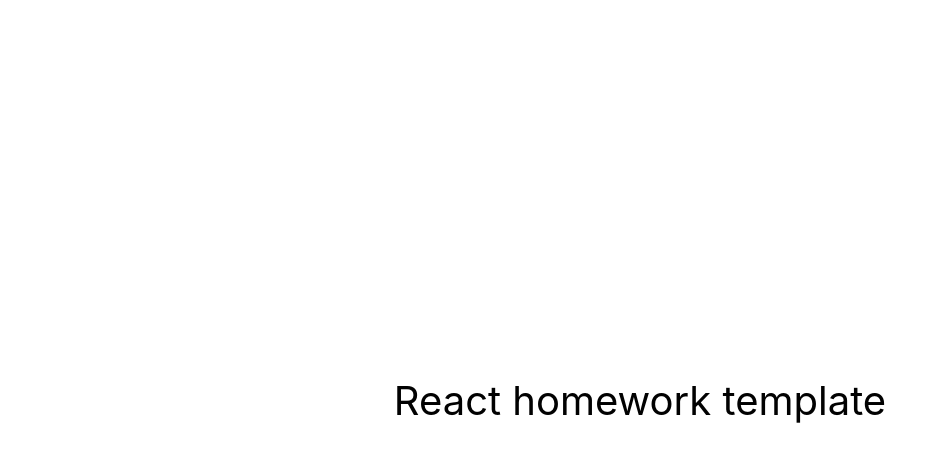
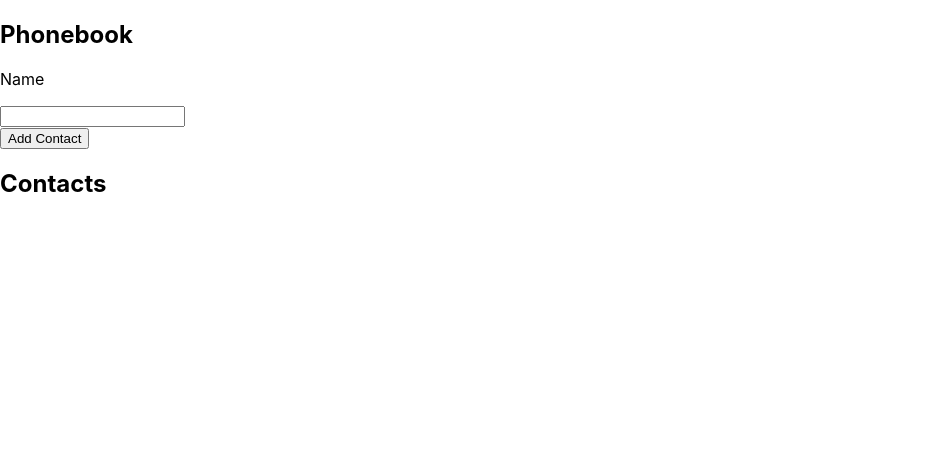
Before and after one commit to ErazorWhite/goit-react-hw-02-phonebook, a React (Create React App) app: page / in a window 1280 px wide. Shown: the top 462 px of the page, without its empty margins (0-947 px from the left). Built offline with nearby package versions, Linux system fonts and the light colour scheme.

Commit message:
the first step implemented

```diff
--- a/package.json
+++ b/package.json
@@ -7,10 +7,13 @@
     "@testing-library/jest-dom": "^5.16.3",
     "@testing-library/react": "^12.1.4",
     "@testing-library/user-event": "^13.5.0",
+    "formik": "^2.4.2",
+    "nanoid": "^4.0.2",
     "react": "^18.1.0",
     "react-dom": "^18.1.0",
     "react-scripts": "5.0.1",
-    "web-vitals": "^2.1.3"
+    "web-vitals": "^2.1.3",
+    "yup": "^1.2.0"
   },
   "scripts": {
     "start": "react-scripts start",
--- a/src/components/App.jsx
+++ b/src/components/App.jsx
@@ -1,16 +1,35 @@
-export const App = () => {
-  return (
-    <div
-      style={{
-        height: '100vh',
-        display: 'flex',
-        justifyContent: 'center',
-        alignItems: 'center',
-        fontSize: 40,
-        color: '#010101'
-      }}
-    >
-      React homework template
-    </div>
-  );
-};
+import { Component } from 'react';
+import PhoneBookForm from './PhonebookForm/PhonebookForm';
+import { nanoid } from 'nanoid';
+
+export class App extends Component {
+  state = {
+    contacts: [],
+    name: '',
+  };
+
+  createPhoneBookEntry = data => {
+    const newPhoneBookEntry = {
+      ...data,
+      id: nanoid(),
+    };
+    this.setState(prevState => ({
+      contacts: [...prevState.contacts, newPhoneBookEntry],
+    }),
+      () => {
+        console.log('Updated contacts:', this.state.contacts); // Вывод состояния после обновления
+      });
+  };
+
+  render() {
+    const { contacts, name } = this.state;
+
+    return (
+      <PhoneBookForm
+        contacts={contacts}
+        name={name}
+        createPhoneBookEntry={this.createPhoneBookEntry}
+      />
+    );
+  }
+}
--- /dev/null
+++ b/src/components/PhonebookForm/PhonebookForm.jsx
@@ -0,0 +1,34 @@
+import { Formik, Form, Field, ErrorMessage } from 'formik';
+
+const PhoneBookForm = ({ contacts, name, createPhoneBookEntry }) => {
+  const handleSubmit = (values, { resetForm }) => {
+    console.log(values);
+    createPhoneBookEntry(values);
+    resetForm();
+  };
+  return (
+    <Formik initialValues={{ name: '' }} onSubmit={handleSubmit}>
+      <Form>
+        <h2>Phonebook</h2>
+        <div>
+          <label htmlFor="nae">
+            <p>Name</p>
+            <Field type="text" name="name" />
+          </label>
+          <ErrorMessage name="name" component="div" />
+          <div>
+            <button type="submit">Add Contact</button>
+          </div>
+        </div>
+        <h2>Contacts</h2>
+        <ul>
+          {contacts.map(contact => (
+            <li key={contact.id}>{contact.name}</li>
+          ))}
+        </ul>
+      </Form>
+    </Formik>
+  );
+};
+
+export default PhoneBookForm;
```
Also changed, not shown: public/index.html (+7 -4 lines), 1 other file (tests, documents, lock files or other folders).
